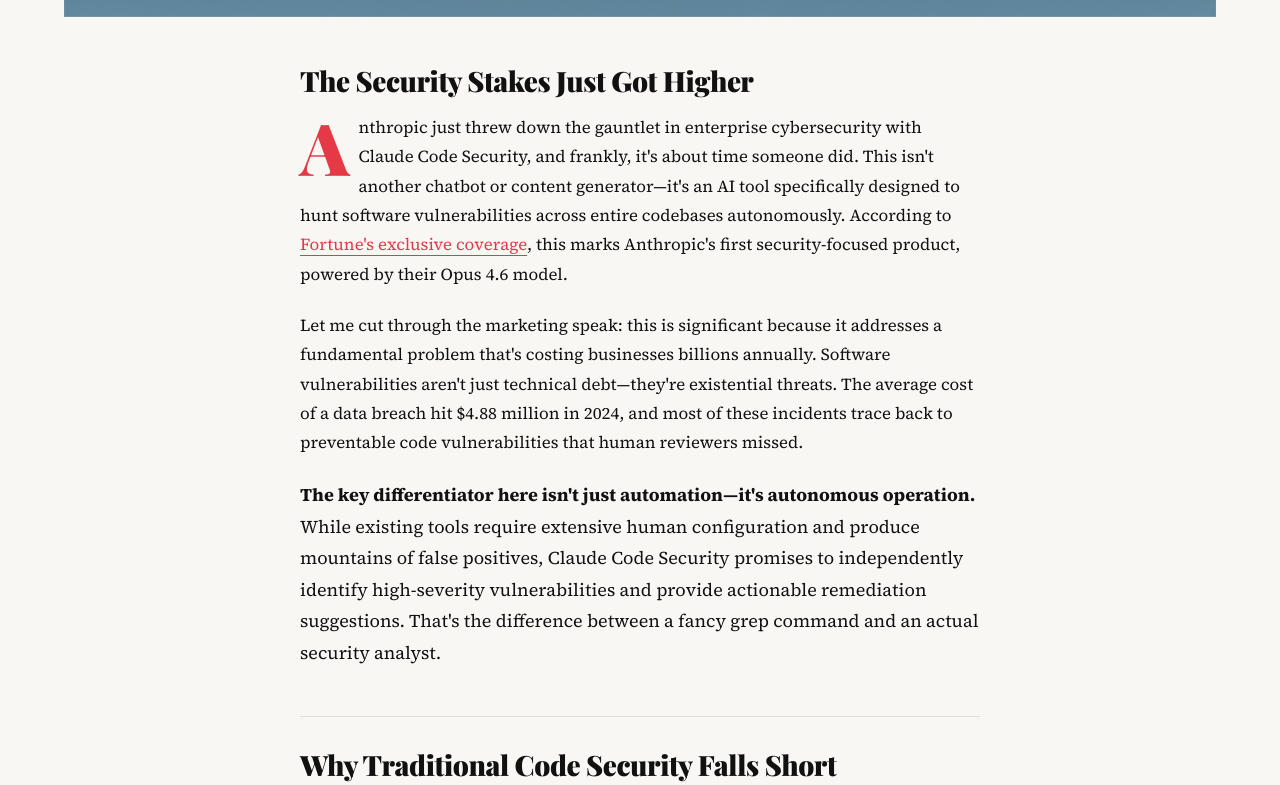
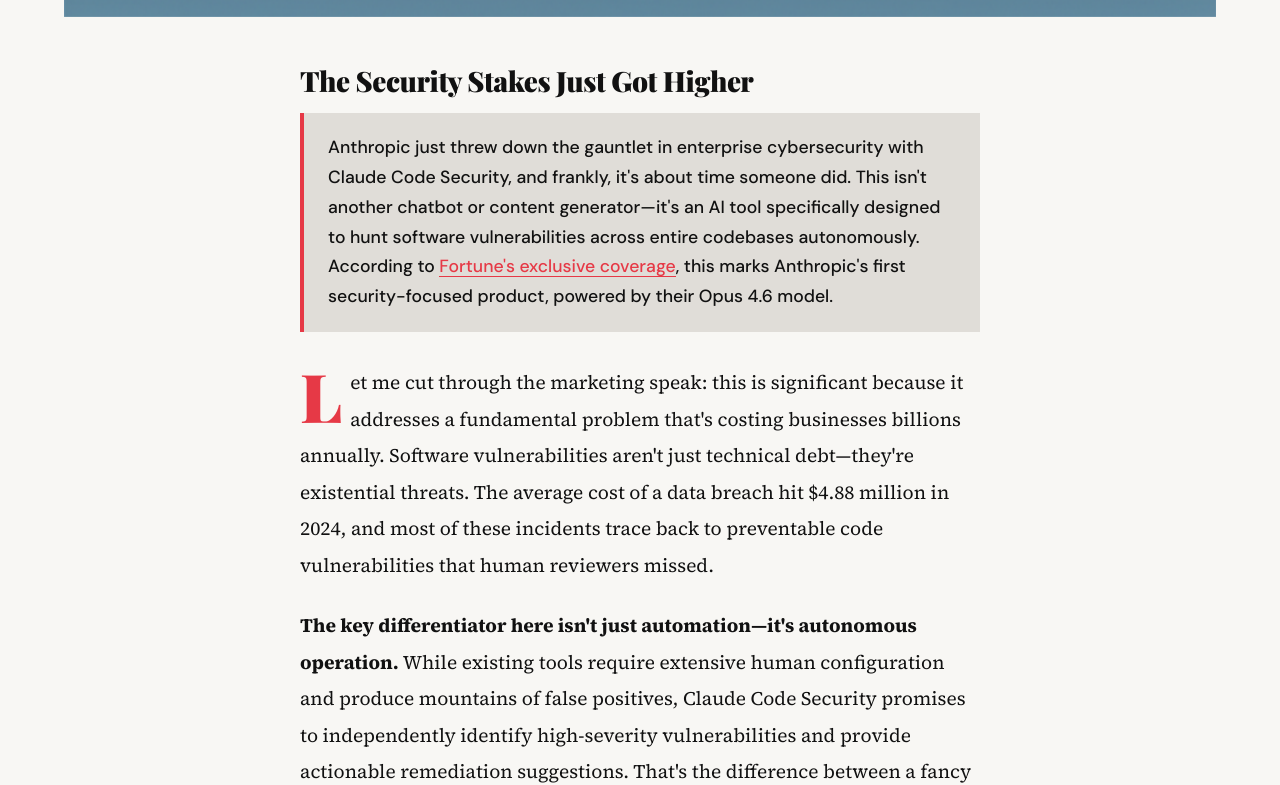
Before and after one commit to nichtagentur/franz-ai-blog, a website: page docs/articles/2026-02-26-anthropic-claude-code-security-enterprise-impact/index.html in a window 1280 px wide. Shown: the part 1319-2104 px from the top of the page. Drawn offline with nearby package versions, Linux system fonts and the light colour scheme; a web font is replaced by a local one.

Commit message:
Shorter articles (400-600 words), TL;DR at top, bigger body text

```diff
--- a/docs/style.css
+++ b/docs/style.css
@@ -445,14 +445,28 @@ img { max-width: 100%; height: auto; display: block; }
   max-width: var(--content-width);
   margin: 0 auto;
   animation: fadeUp 0.6s var(--ease-out) 0.2s both;
+  font-size: 1.2rem;
+  line-height: 1.9;
 }
 
-/* Drop cap on first paragraph */
-.article-body > p:first-of-type::first-letter {
+/* TL;DR box -- first bold paragraph or explicit tldr */
+.article-body > p:first-of-type {
+  font-family: var(--font-sans);
+  font-size: 1.1rem;
+  font-weight: 500;
+  line-height: 1.7;
+  padding: 1.25rem 1.5rem;
+  background: var(--rule-faint);
+  border-left: 4px solid var(--accent);
+  margin-bottom: 2rem;
+}
+
+/* Drop cap on second paragraph (after TL;DR) */
+.article-body > p:nth-of-type(2)::first-letter {
   font-family: var(--font-display);
   font-weight: 900;
   float: left;
-  font-size: 4.5rem;
+  font-size: 4.2rem;
   line-height: 0.75;
   padding-right: 0.12em;
   padding-top: 0.08em;
@@ -484,8 +498,7 @@ img { max-width: 100%; height: auto; display: block; }
 }
 
 .article-body p {
-  margin-bottom: 1.35rem;
-  font-size: 1.05rem;
+  margin-bottom: 1.5rem;
 }
 
 .article-body ul, .article-body ol {
```
Also changed, not shown: generate.js (+6 -5 lines).
